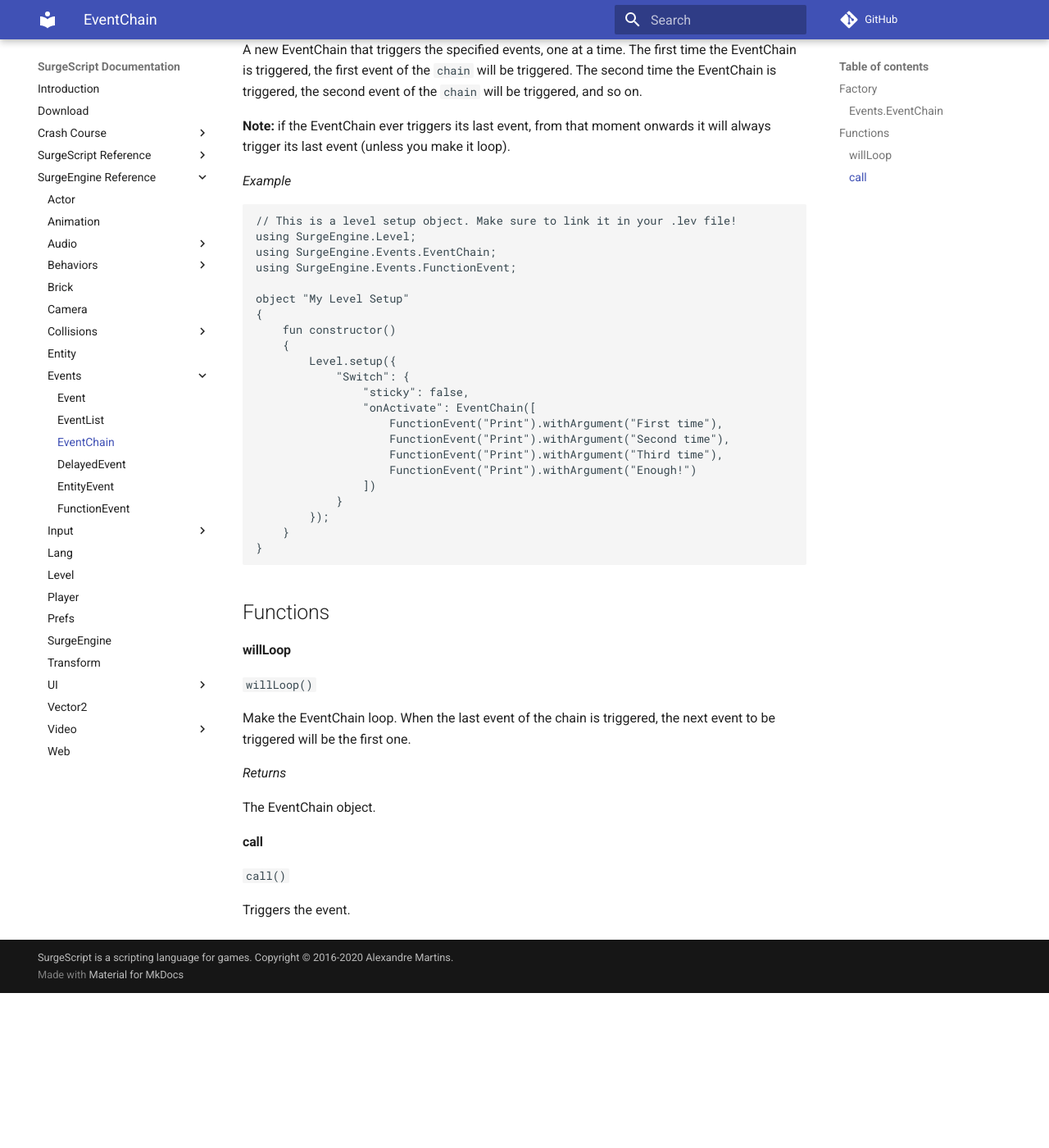
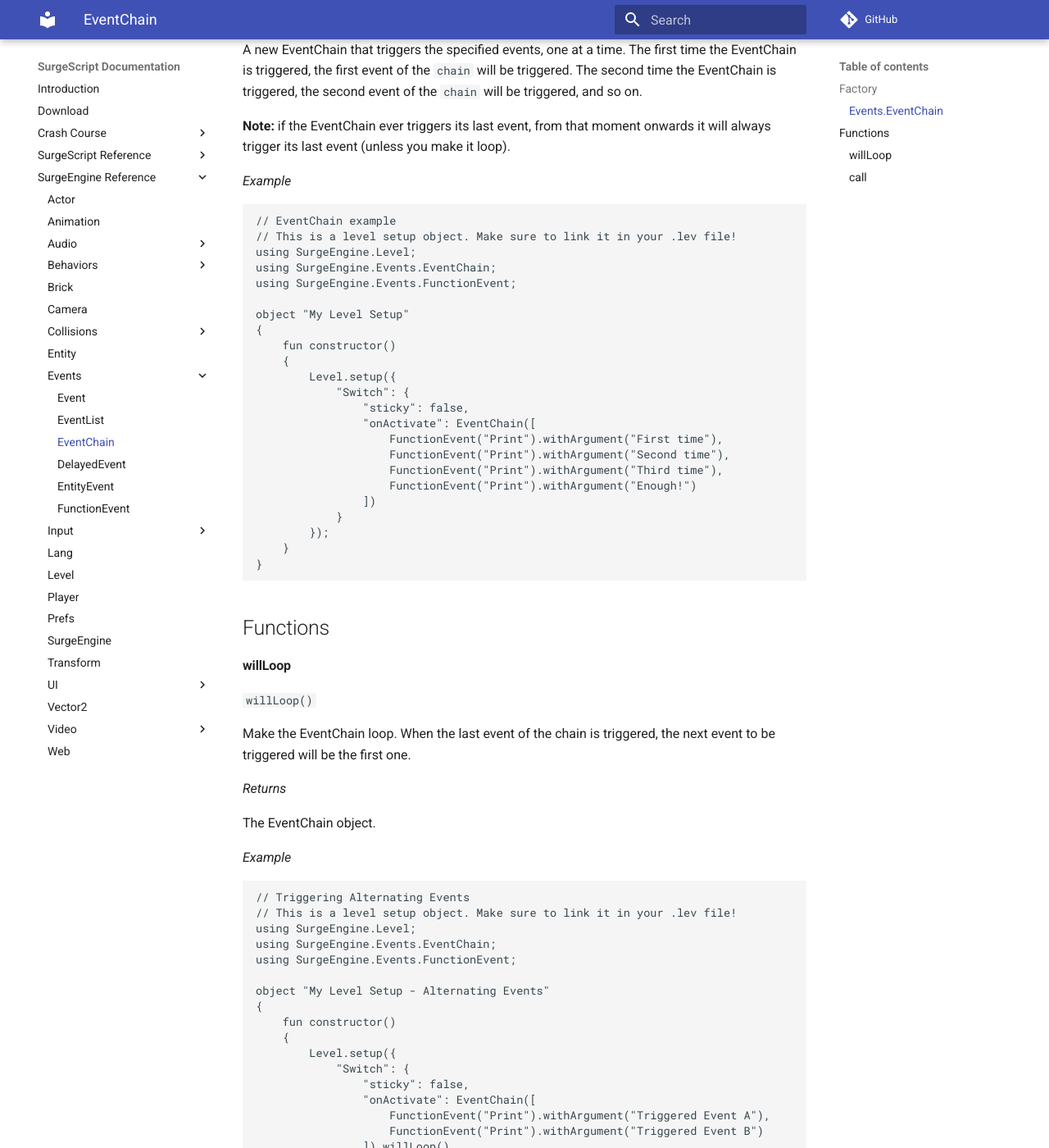
Before and after one commit to alemart/surgescript, an MkDocs documentation site: the page built from docs/engine/eventchain.md, in a window 1280 px wide and 1400 px high, scrolled down 498 px. Shown: the whole window at 82% size. Built offline with MkDocs 1.6.1 and Material for MkDocs 9.7.7, drawn with Linux system fonts in a browser that asks for light colours; comment, search, counter and statistics services are not loaded; before the commit the page ends 1709 px from its top, so only the background shows below that; some of the changed text lies outside the part shown.

Commit message:
Updated docs

````diff
--- a/docs/engine/eventchain.md
+++ b/docs/engine/eventchain.md
@@ -1,7 +1,7 @@
 EventChain
 ==========
 
-An EventChain is an [event](/engine/event) that triggers other events, sequentially, as in a chain of events.
+An EventChain is an [event](/engine/event) that triggers other events sequentially, as in a chain of events.
 
 Factory
 -------
@@ -25,6 +25,7 @@
 *Example*
 
 ```
+// EventChain example
 // This is a level setup object. Make sure to link it in your .lev file!
 using SurgeEngine.Level;
 using SurgeEngine.Events.EventChain;
@@ -62,6 +63,32 @@
 
 The EventChain object.
 
+*Example*
+
+```
+// Triggering Alternating Events
+// This is a level setup object. Make sure to link it in your .lev file!
+using SurgeEngine.Level;
+using SurgeEngine.Events.EventChain;
+using SurgeEngine.Events.FunctionEvent;
+
+object "My Level Setup - Alternating Events"
+{
+    fun constructor()
+    {
+        Level.setup({
+            "Switch": {
+                "sticky": false,
+                "onActivate": EventChain([
+                    FunctionEvent("Print").withArgument("Triggered Event A"),
+                    FunctionEvent("Print").withArgument("Triggered Event B")
+                ]).willLoop()
+            }
+        });
+    }
+}
+```
+
 #### call
 
 `call()`
````
